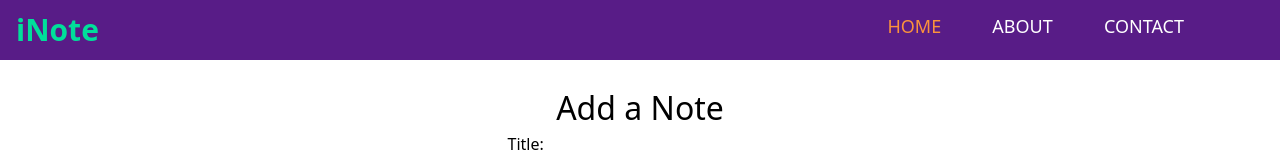
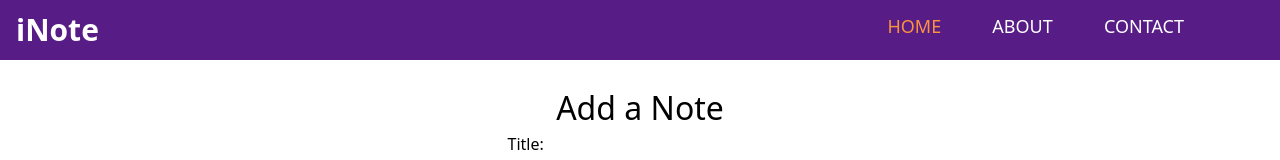
Before and after one commit to saagarbhujel/iNote, a React (Vite) app: page / in a window 1280 px wide. Shown: the top 160 px of the page. Built offline with nearby package versions, Linux system fonts and the light colour scheme.

Commit message:
logo color modified

```diff
--- a/src/components/NavBar.jsx
+++ b/src/components/NavBar.jsx
@@ -18,7 +18,7 @@ const NavBar = () => {
     <>
       {/* FOR BIIGER DEVICES */}
       <nav className=" flex justify-between h-15 mx-w-[1240px] mx-auto px-4 bg-purple-900 text-white py-3 text-lg relative z-10 ">
-        <h1 className="w-full text-3xl font-bold text-[#00df9a] ">iNote</h1>
+        <h1 className="w-full text-3xl font-bold text-[#ffffff] ">iNote</h1>
         <div className="nav-list">
           <ul className="hidden md:flex justify-center px-4 mr-16 gap-[4vw] uppercase">
             <Link
```
